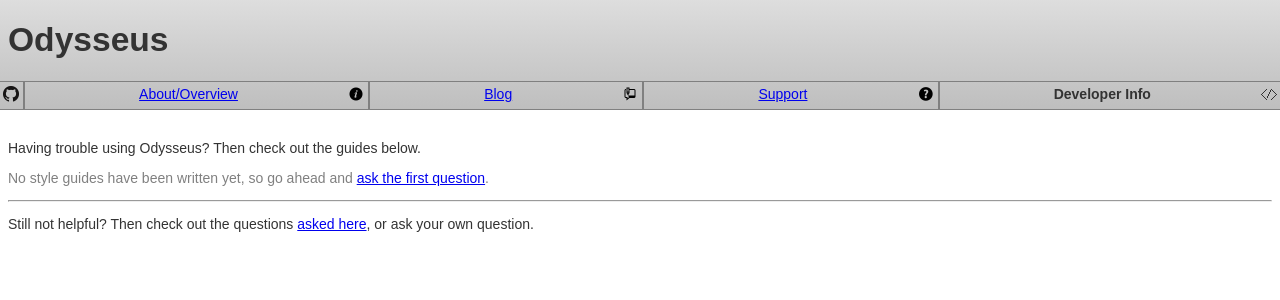
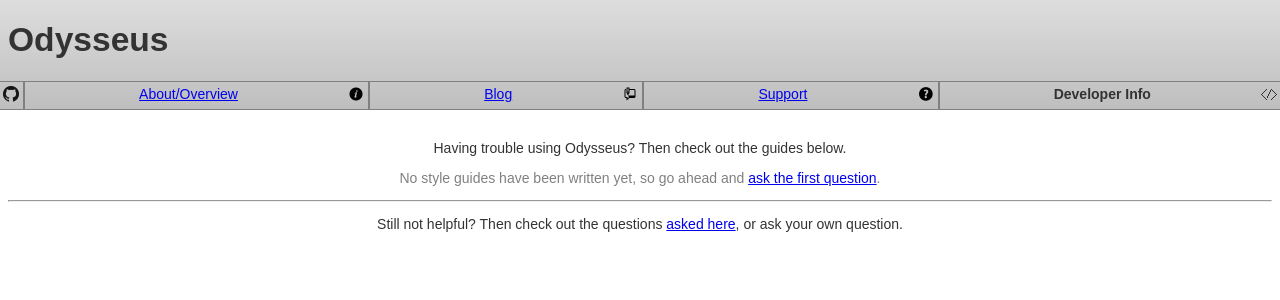
Before and after one commit to alcinnz/Odysseus-support, a Jekyll site: the page built from index.html, in a window 1280 px wide. Shown: the top 300 px of the page. Built offline with Jekyll 4.4.1, drawn with Linux system fonts in a browser that asks for light colours.

Commit message:
Style fix.

```diff
--- a/index.html
+++ b/index.html
@@ -21,5 +21,5 @@ title: ""
 <p>Still not helpful? Then check out the questions <a href="https://github.com/alcinnz/Odysseus-support/issues">asked here</a>, or ask your own question.</p>
 
 <style>
-  body {align: center;}
+  body {text-align: center;}
 </style>
```
